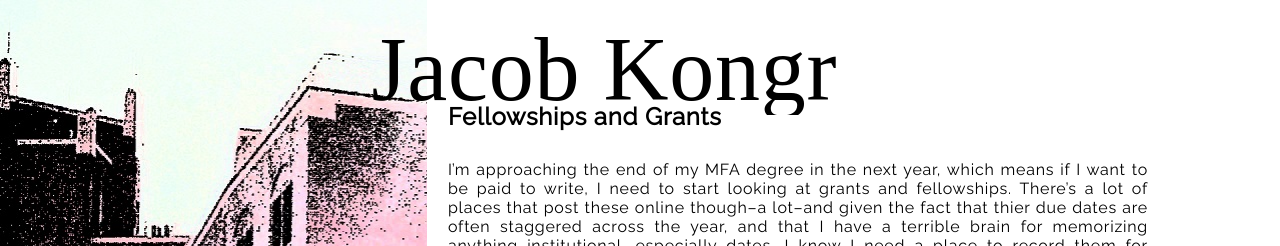
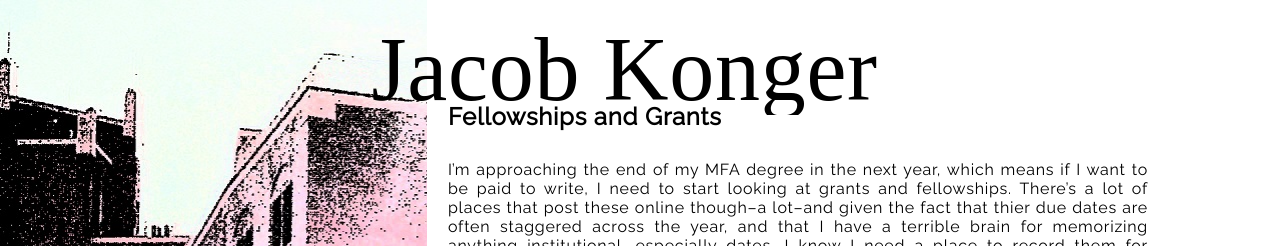
Before and after one commit to towercity/author-webpage, a Jekyll site: the page built from _posts/2018-05-03-fellowships-grants.md, in a window 1280 px wide. Shown: the top 246 px of the page. Built offline with Jekyll 4.4.1, drawn with Linux system fonts in a browser that asks for light colours; some web fonts are replaced.

Commit message:
Fix typo

```diff
--- a/_layouts/post.html
+++ b/_layouts/post.html
@@ -5,7 +5,7 @@ layout: default
 <article class="post">
 	<div class="pagehead-wrap">
 		<div class="title-wrap">
-			<h1 class="title">Jacob Kongr</h1>
+			<h1 class="title">Jacob Konger</h1>
 		</div>
 		<div class="subtitle-wrap">
 			<h2 class="subtitle">{{page.title}}</h2>
```
